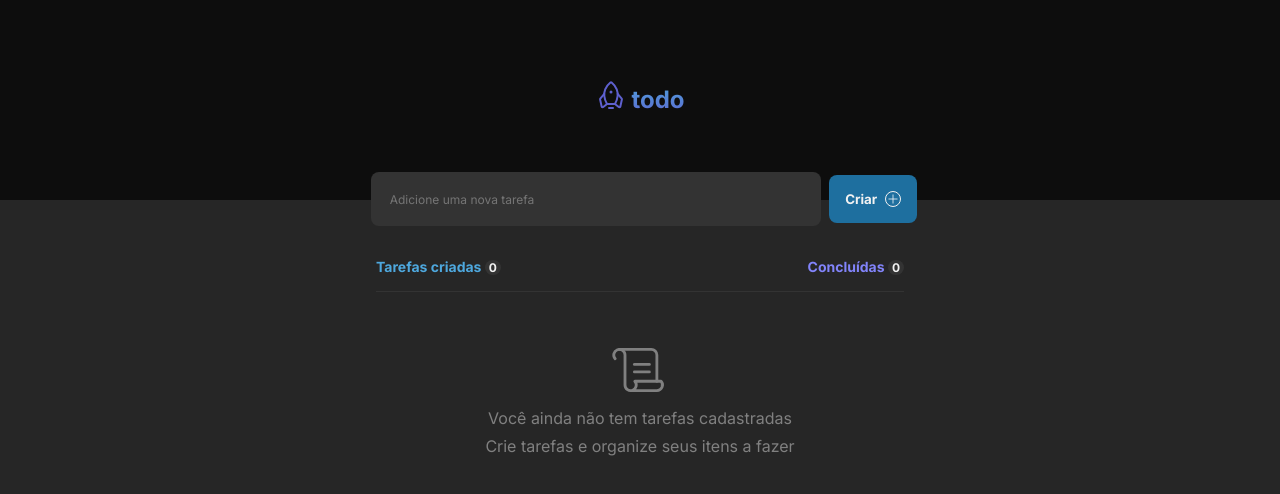
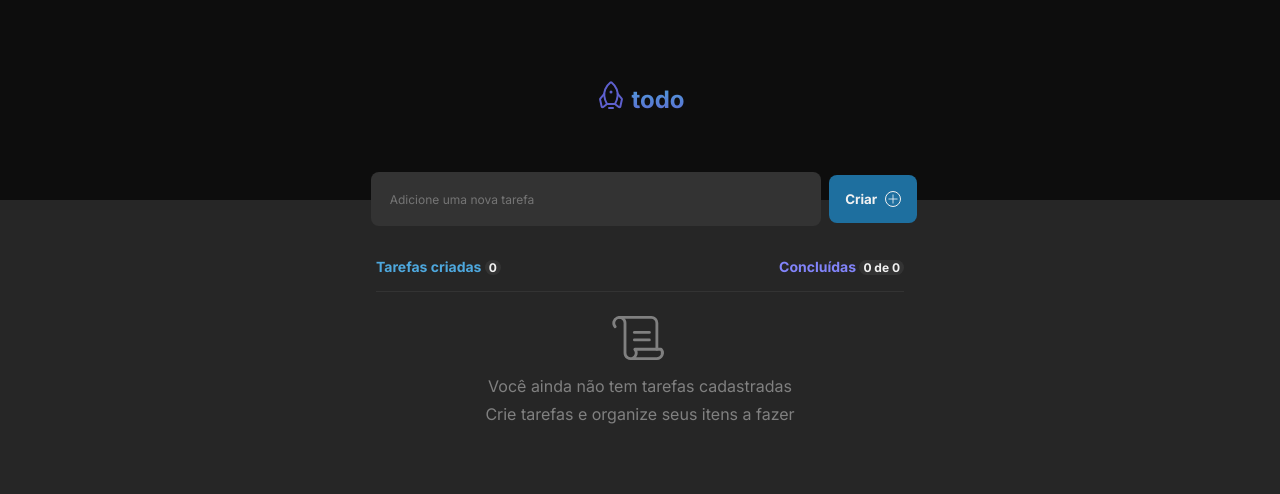
Before and after one commit to VitorCruz78/To-do-list, a React (Vite) app in the folder to-do-list/: page / in a window 1280 px wide. Shown: the top 494 px of the page. Built offline with nearby package versions, Linux system fonts and the light colour scheme; the HTML template or start-up script is replaced by a standard one.

Commit message:
Header para controle de tarefas

```diff
--- a/to-do-list/src/components/ContainerTasks/index.tsx
+++ /dev/null
@@ -1,31 +0,0 @@
-import { Scroll } from "phosphor-react"
-import { Container, NoTasks } from "../../pages/Home/styles"
-import { InputTask } from "../InputsTask"
-import { ContainerWithTasks } from "./styles"
-
-export function ContainerTasks({ data }: any) {
-
-    return (
-        <div>
-            {
-                <Container>
-                    {
-                        data?.length === 0
-                            ?
-                            <NoTasks>
-                                <Scroll size={60} weight="light" />
-                                <p>Você ainda não tem tarefas cadastradas</p>
-                                <p>Crie tarefas e organize seus itens a fazer</p>
-                            </NoTasks>
-                            :
-                            data?.map((tasks: any) => {
-                                return <ContainerWithTasks>
-                                    <InputTask value={tasks} />
-                                </ContainerWithTasks>
-                            })
-                    }
-                </Container>
-            }
-        </div>
-    )
-}
--- a/to-do-list/src/components/ContainerTasks/styles.ts
+++ /dev/null
@@ -1,7 +0,0 @@
-import styled from "styled-components";
-
-export const ContainerWithTasks = styled.div`
-    display: flex;
-    flex-direction: column;
-    padding: 0.5rem;
-`
--- a/to-do-list/src/components/Header/index.tsx
+++ b/to-do-list/src/components/Header/index.tsx
@@ -1,6 +1,5 @@
 import { Rocket } from "phosphor-react";
 import { HeaderContainer } from "./styles";
-import { Input } from "../Inputs";
 
 export function Header() {
 
@@ -12,7 +11,6 @@ export function Header() {
                     <a href="#">todo</a>
                 </nav>
             </HeaderContainer>
-            <Input />
         </>
     )
 }
--- a/to-do-list/src/components/Inputs/index.tsx
+++ b/to-do-list/src/components/Inputs/index.tsx
@@ -1,22 +1,20 @@
-import { useState, useContext } from "react";
+import { useState } from "react";
+import { Plus } from 'phosphor-react'
 import { ButtonCreateTask, FormForInputs, InputStyle } from "./styles";
-import { Plus } from 'phosphor-react'
-import { ContainerTasks } from "../ContainerTasks";
-import { Container, HeaderTasks } from "../../pages/Home/styles";
-import { ConclusedTasksContext } from "../InputsTask";
 
-export function Input() {
+interface ChildComponentProps {
+    sendDataToParent: (data: any) => void;
+}
 
-    const value = useContext(ConclusedTasksContext)
-    const [arrayTasks, setArrayTasks] = useState<any[]>([])
+export function Input({ sendDataToParent }: ChildComponentProps) {
+
     const [nameTask, setNameTask] = useState<string>('')
-    console.log(value)
 
     function handleCreateTask(e: any) {
         e.preventDefault()
+        setNameTask('')
 
-        setArrayTasks(prev => [...prev, nameTask])
-        setNameTask('')
+        sendDataToParent((state: string) => [...state, nameTask])
     }
 
     return (
@@ -39,15 +37,6 @@ export function Input() {
                     <span><Plus fontSize={12} color="#FFF" /></span>
                 </ButtonCreateTask>
             </FormForInputs>
-            <Container>
-                <HeaderTasks>
-                    <p id="tasksCreate">Tarefas criadas <span>{arrayTasks?.length}</span></p>
-                    <p id="conclused">Concluídas <span>0</span></p>
-                </HeaderTasks>
-            </Container>
-            <div className="hidden">
-                <ContainerTasks data={arrayTasks} />
-            </div>
         </>
     )
 }
--- a/to-do-list/src/components/InputsTask/index.tsx
+++ b/to-do-list/src/components/InputsTask/index.tsx
@@ -1,22 +1,32 @@
-import { useState, createContext } from 'react'
+import { useState } from 'react'
 import { CheckCircle, Circle } from "phosphor-react";
 import { CheckBoxStyle, ContainerSelectedInputs, InputTaskStyle, InputTaskStyleThrough } from "./styles";
 
-export const ConclusedTasksContext = createContext({})
-
-export function InputTask({ value }: any) {
+export function InputTask({ value, sendConclusedTasks, sendCancelTasks }: any) {
 
     const [showConclusedTask, setShowConclusedTask] = useState<boolean>(false)
 
+    function handleConfirmTask() {
+        setShowConclusedTask(true)
+
+        sendConclusedTasks((state: string) => [...state, value])
+    }
+
+    function handleCancelTask() {
+        setShowConclusedTask(false)
+
+        sendCancelTasks((state: string) => [...state, value])
+    }
+
     return (
-        <ConclusedTasksContext.Provider value={showConclusedTask}>
+        <>
             <ContainerSelectedInputs>
                 {
                     !showConclusedTask
                         ?
-                        <CheckBoxStyle onClick={() => setShowConclusedTask(true)}><Circle size={16} color="#4EA8DE" /></CheckBoxStyle>
+                        <CheckBoxStyle onClick={() => handleConfirmTask()}><Circle size={16} color="#4EA8DE" /></CheckBoxStyle>
                         :
-                        <CheckBoxStyle onClick={() => setShowConclusedTask(false)}><CheckCircle size={16} color="#8284FA" /></CheckBoxStyle>
+                        <CheckBoxStyle onClick={() => handleCancelTask()}><CheckCircle size={16} color="#8284FA" /></CheckBoxStyle>
                 }
                 {
                     !showConclusedTask
@@ -28,6 +38,6 @@ export function InputTask({ value }: any) {
                         </InputTaskStyleThrough>
                 }
             </ContainerSelectedInputs>
-        </ConclusedTasksContext.Provider>
+        </>
     )
 }
--- a/to-do-list/src/components/InputsTask/styles.ts
+++ b/to-do-list/src/components/InputsTask/styles.ts
@@ -5,6 +5,7 @@ export const ContainerSelectedInputs = styled.div`
     flex-direction: row;
     justify-content: start;
     align-items: center;
+    margin-top: 1rem;
 `
 
 export const CheckBoxStyle = styled.span`
--- a/to-do-list/src/pages/Home/index.tsx
+++ b/to-do-list/src/pages/Home/index.tsx
@@ -1,11 +1,53 @@
-import { ContainerTasks } from "../../components/ContainerTasks"
+import { useState } from 'react'
+import { Scroll } from "phosphor-react"
 import { Header } from "../../components/Header"
+import { Input } from "../../components/Inputs"
+import { Container, HeaderTasks, NoTasks } from "./styles"
+import { InputTask } from '../../components/InputsTask'
 
 export function Home() {
+
+    const [createdTasks, setCreatedTasks] = useState([])
+    const [conclusedTasks, setConclusedTasks] = useState([])
+    const [cancelTasks, setCancelTasks] = useState([])
+
+    const handleDataFromChild = (data: []) => {
+        setCreatedTasks(data)
+    }
+
+    const handleConclusedTasks = (items: []) => {
+        setConclusedTasks(items)
+    }
+
+    const handleCancelTasks = (items: []) => {
+        setCancelTasks(items)
+    }
+
+    const controlledTasks = conclusedTasks?.length - cancelTasks?.length
+
     return (
         <>
             <Header />
-            <ContainerTasks />
+            <Input sendDataToParent={handleDataFromChild} />
+            <Container>
+                <HeaderTasks>
+                    <p id="tasksCreate">Tarefas criadas <span>{createdTasks?.length}</span></p>
+                    <p id="conclused">Concluídas <span>{controlledTasks} de {createdTasks?.length}</span></p>
+                </HeaderTasks>
+                {
+                    createdTasks?.length === 0
+                        ?
+                        <NoTasks>
+                            <Scroll size={60} weight="light" />
+                            <p>Você ainda não tem tarefas cadastradas</p>
+                            <p>Crie tarefas e organize seus itens a fazer</p>
+                        </NoTasks>
+                        :
+                        createdTasks?.map(tasks => {
+                            return <InputTask sendConclusedTasks={handleConclusedTasks} sendCancelTasks={handleCancelTasks} value={tasks} />
+                        })
+                }
+            </Container>
         </>
     )
 }
```
